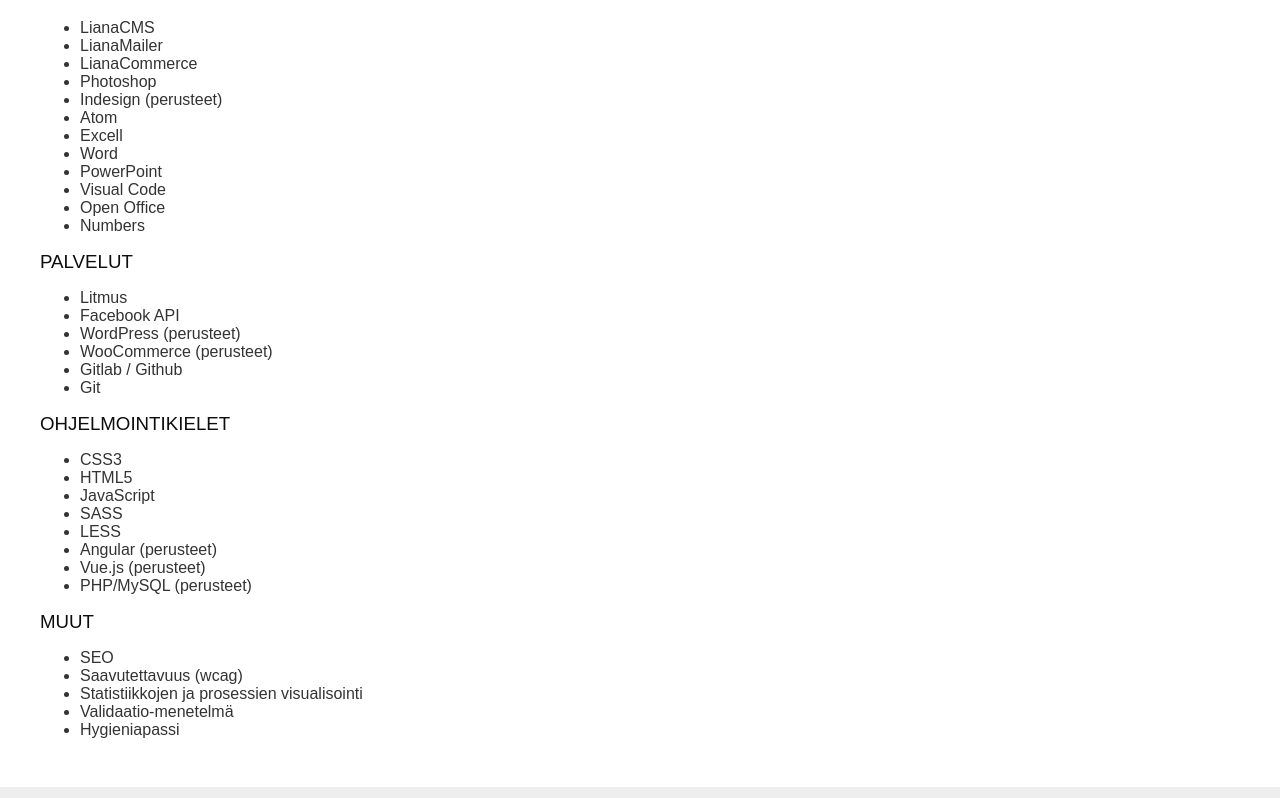
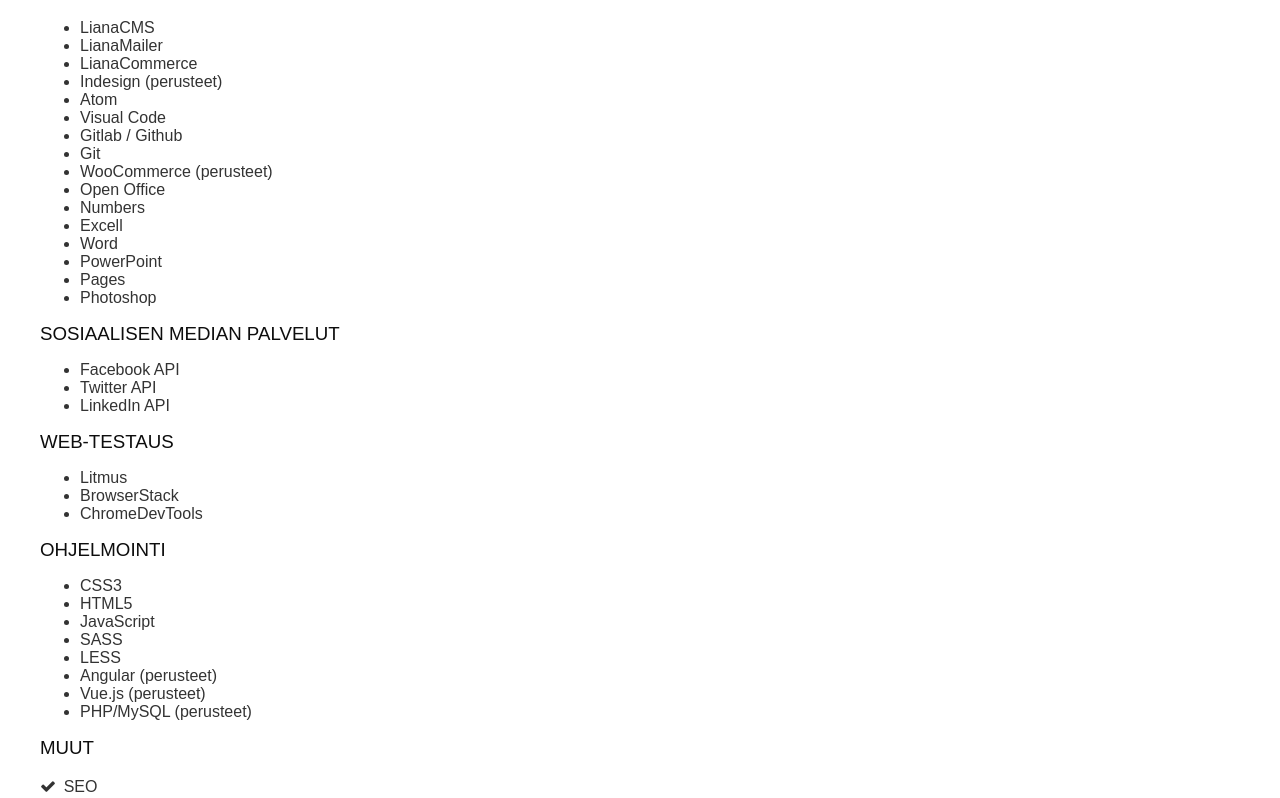
Before and after one commit to lellu/elisatervonencom, a Nuxt app: page / in a window 1280 px wide. Shown: the part 4422-5220 px from the top of the page. Built offline with nearby package versions, Linux system fonts and the light colour scheme.

Commit message:
Knowledge list layouts

```diff
--- a/components/Knowledge.vue
+++ b/components/Knowledge.vue
@@ -27,24 +27,31 @@
       </li>
     </ul>
 
-    <h3 v-show="filter=='web'||filter=='all'">Palvelut</h3>
+    <h3 v-show="filter=='web'||filter=='all'">Sosiaalisen median palvelut</h3>
     <ul>
       <li v-for="service in services" v-if="service.type==filter||filter=='all'||service.type==''" :key="service.id">
         {{ service.name }} <span v-show="service.level">({{ service.level }})</span>
       </li>
     </ul>
 
-    <h3 v-show="filter=='web'||filter=='all'" class="web">Ohjelmointikielet</h3>
+    <h3 v-show="filter=='web'||filter=='all'" class="web">Web-testaus</h3>
     <ul>
-      <li v-for="codelanguage in codelanguages" v-if="codelanguage.type==filter||filter=='all'||codelanguage.type==''" :key="codelanguage.id">
-        {{ codelanguage.name }} <span v-show="codelanguage.level">({{ codelanguage.level }})</span>
+      <li v-for="test in testing" v-if="test.type==filter||filter=='all'||test.type==''" :key="test.id">
+        {{ test.name }} <span v-show="test.level">({{ test.level }})</span>
+      </li>
+    </ul>
+
+    <h3 v-show="filter=='web'||filter=='all'" class="web">Ohjelmointi</h3>
+    <ul>
+      <li v-for="code in coding" v-if="code.type==filter||filter=='all'||code.type==''" :key="code.id">
+        {{ code.name }} <span v-show="code.level">({{ code.level }})</span>
       </li>
     </ul>
 
     <h3>Muut</h3>
-    <ul>
+    <ul class="icon-list">
       <li v-for="other in others" v-if="other.type==filter||filter=='all'||other.type==''" :key="other.id">
-        {{ other.name }} <span v-show="other.level">({{ other.level }})</span>
+        <i class="fa fa-check"/> {{ other.name }} <span v-show="other.level">({{ other.level }})</span>
       </li>
     </ul>
   </section>
@@ -70,25 +77,31 @@
         {id: 1, name: 'LianaCMS', level: '', type: 'web' },
         {id: 2, name: 'LianaMailer', level: '', type: 'web' },
         {id: 3, name: 'LianaCommerce', level: '', type: 'web' },
-        {id: 4, name: 'Photoshop', type: '' },
-        {id: 5, name: 'Indesign', level: 'perusteet', type: 'web' },
-        {id: 6, name: 'Atom', level: '', type: 'web' },
-        {id: 7, name: 'Excell', level: '', type: '' },
-        {id: 8, name: 'Word', level: '', type: '' },
-        {id: 9, name: 'PowerPoint', level: '', type: '' },
-        {id: 10, name: 'Visual Code', level: '', type: 'web' },
-        {id: 12, name: 'Open Office', level: '', type: '' },
-        {id: 11, name: 'Numbers', level: '', type: 'web' }
+        {id: 4, name: 'Indesign', level: 'perusteet', type: 'web' },
+        {id: 5, name: 'Atom', level: '', type: 'web' },
+        {id: 6, name: 'Visual Code', level: '', type: 'web' },
+        {id: 7, name: 'Gitlab / Github', level: '', type: 'web' },
+        {id: 8, name: 'Git', level: '', type: 'web' },
+        {id: 9, name: 'WooCommerce', level: 'perusteet', type: 'web' },
+        {id: 10, name: 'Open Office', level: '', type: 'other' },
+        {id: 11, name: 'Numbers', level: '', type: '' },
+        {id: 12, name: 'Excell', level: '', type: '' },
+        {id: 13, name: 'Word', level: '', type: '' },
+        {id: 14, name: 'PowerPoint', level: '', type: '' },
+        {id: 15, name: 'Pages', level: '', type: '' },
+        {id: 16, name: 'Photoshop', type: '' }
+      ],
+      testing: [
+        {id: 1, name: 'Litmus', level: '', type: 'web' },
+        {id: 2, name: 'BrowserStack', level: '', type: 'web' },
+        {id: 3, name: 'ChromeDevTools', level: '', type: 'web' }
       ],
       services: [
-        {id: 1, name: 'Litmus', level: '', type: 'web' },
-        {id: 2, name: 'Facebook API', level: '', type: 'web' },
-        {id: 3, name: 'WordPress', level: 'perusteet', type: 'web' },
-        {id: 4, name: 'WooCommerce', level: 'perusteet', type: 'web' },
-        {id: 5, name: 'Gitlab / Github', level: '', type: 'web' },
-        {id: 6, name: 'Git', level: '', type: 'web' }
+        {id: 1, name: 'Facebook API', level: '', type: 'web' },
+        {id: 2, name: 'Twitter API', level: '', type: 'web' },
+        {id: 3, name: 'LinkedIn API', level: '', type: 'web' }
       ],
-      codelanguages: [
+      coding: [
         {id: 1, name: 'CSS3', level: '', type: 'web' },
         {id: 2, name: 'HTML5', level: '', type: 'web' },
         {id: 3, name: 'JavaScript', level: '', type: 'web' },
@@ -114,4 +127,17 @@
 .stars {
   font-size: 2rem;
 }
+
+.icon-list {
+  list-style: none;
+  padding-left: 0;
+
+  li {
+    padding: 0.2rem 0;
+  }
+
+  .fa {
+    margin-right: 0.2rem;
+  }
+}
 </style>
--- a/components/Sidebar.vue
+++ b/components/Sidebar.vue
@@ -1,7 +1,7 @@
 <template>
   <div class="utilities floating">
     <a href="javascript:print();" title="Tulosta"><span>Tulosta</span> <i class="fa fa-print" /></a>
-    <a href="/cv-elisa-tervonen.pdf"><span>Tallenna pdf</span> <i class="fa fa-file-pdf-o"/></a>
+    <a href="#"><span>Tallenna pdf</span> <i class="fa fa-file-pdf-o"/></a>
     <a href="https://www.linkedin.com/in/elisa-tervonen-85114592/"><span>LinkedIn</span><i class="fa fa-linkedin-square" /></a>
     <a href="https://www.instagram.com/elllulellu/?hl=fi"><span>Instagram</span><i class="fa fa-instagram" /></a>
     <a href="mailto:kokkonen.elisa@gmail.com"><span>Ota yhteyttä</span> <i class="fa fa-envelope" /></a>
```
